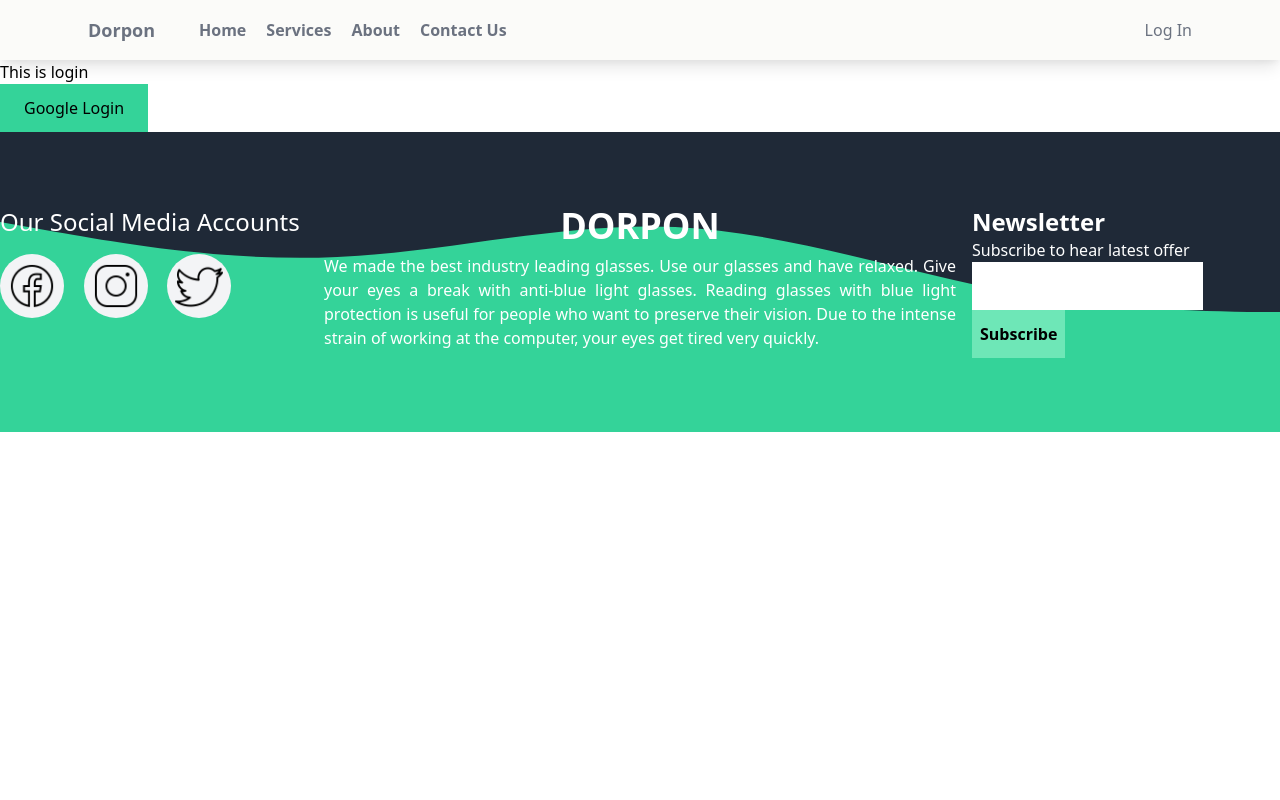
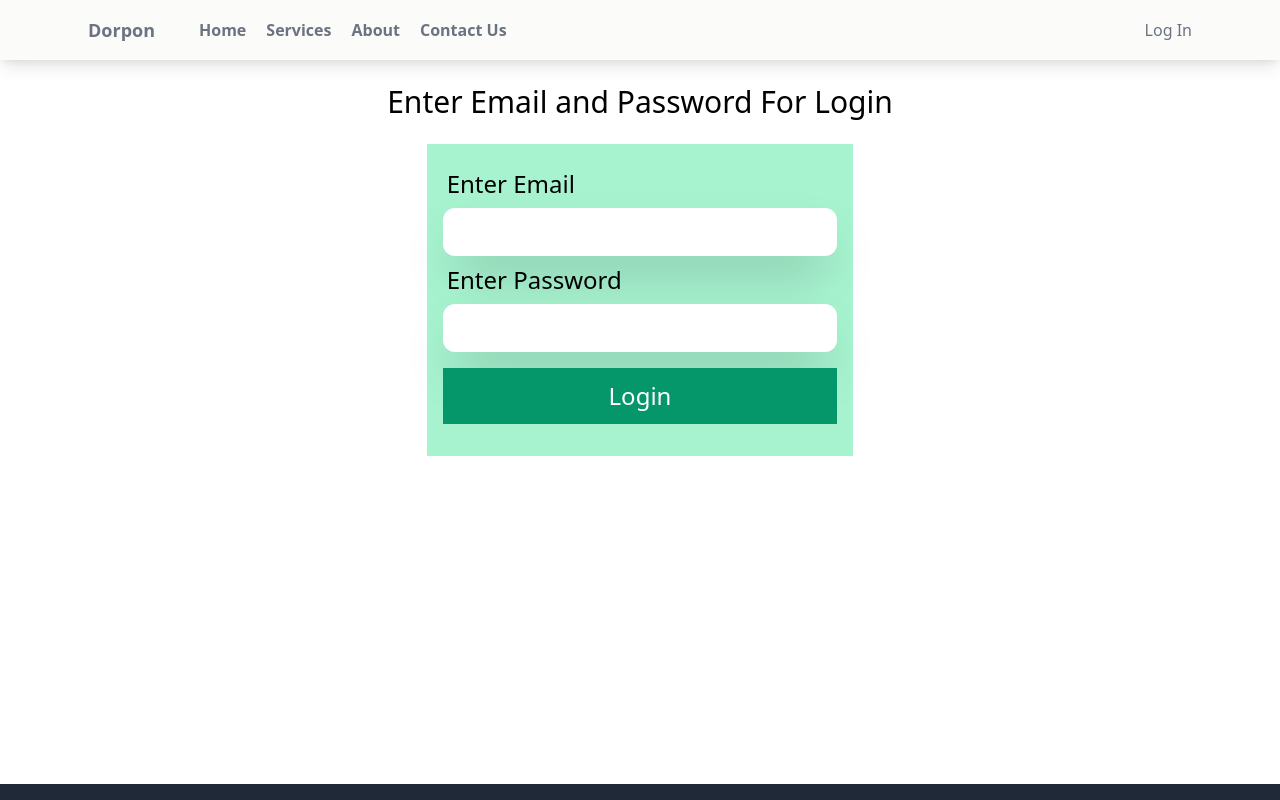
Before and after one commit to arif2494/dorpon-glasses-client, a React (Create React App) app: page /login in a window 1280 px wide. Shown: the top 800 px of the page. Built offline with nearby package versions, Linux system fonts and the light colour scheme; no server answers.

Commit message:
login page design done

```diff
--- a/public/index.html
+++ b/public/index.html
@@ -1,14 +1,12 @@
 <!DOCTYPE html>
 <html lang="en">
+
 <head>
   <meta charset="utf-8" />
-    <link rel="icon" href="%PUBLIC_URL%/favicon.ico" />
+  <link rel="icon" href="./favIcon.png" />
   <meta name="viewport" content="width=device-width, initial-scale=1" />
   <meta name="theme-color" content="#000000" />
-    <meta
-      name="description"
-      content="Web site created using create-react-app"
-    />
+  <meta name="description" content="Web site created using create-react-app" />
   <link rel="apple-touch-icon" href="%PUBLIC_URL%/logo192.png" />
   <!--
       manifest.json provides metadata used when your web app is installed on a
@@ -24,8 +22,9 @@
       work correctly both with client-side routing and a non-root public URL.
       Learn how to configure a non-root public URL by running `npm run build`.
     -->
-    <title>React App</title>
+  <title>Dorpon</title>
 </head>
+
 <body>
   <noscript>You need to enable JavaScript to run this app.</noscript>
   <div id="root"></div>
@@ -40,4 +39,5 @@
       To create a production bundle, use `npm run build` or `yarn build`.
     -->
 </body>
+
 </html>
--- a/src/Pages/Login/Login/Login.js
+++ b/src/Pages/Login/Login/Login.js
@@ -4,11 +4,39 @@ import useAuth from '../../../hooks/useAuth';
 const Login = () => {
 	const { signInWithGoogle } = useAuth();
 	return (
-		<div className="container mx-auto">
-			<h1>This is login</h1>
-			<button onClick={signInWithGoogle} className="py-3 px-6 bg-green-400">
-				Google Login
-			</button>
+		<div className="h-700">
+			<div className="container mx-auto">
+				<h1 className="text-center my-6 text-3xl font-medium">Enter Email and Password For Login</h1>
+				<div className=" mx-auto w-4/12 px-4 py-6 bg-green-200">
+					<form>
+						<label htmlFor="email" className=" pl-1 text-2xl font-medium">
+							Enter Email
+						</label>
+						<input
+							type="text"
+							className="focus:outline-none focus:ring-2 focus:ring-green-400 shadow-2xl py-3 w-full  my-2 text-black rounded-xl"
+							name=""
+							id="email"
+						/>
+						<label htmlFor="password" className=" pl-1 text-2xl font-medium">
+							Enter Password
+						</label>
+						<input
+							type="password"
+							className="focus:outline-none focus:ring-2 focus:ring-green-400 shadow-2xl py-3 w-full  my-2 text-black rounded-xl"
+							name=""
+							id="password"
+						/>
+						<button className="w-full bg-green-600 hover:bg-green-800 my-2 py-3 text-white font-medium text-2xl">
+							Login
+						</button>
+					</form>
+				</div>
+
+				{/* <button onClick={signInWithGoogle} className="py-3 px-6 bg-green-400">
+					Google Login
+				</button> */}
+			</div>
 		</div>
 	);
 };
```
Also changed, not shown: public/favIcon.png (added), 1 other file (tests, documents, lock files or other folders). Lines whose indentation alone changed are shown as unchanged.
